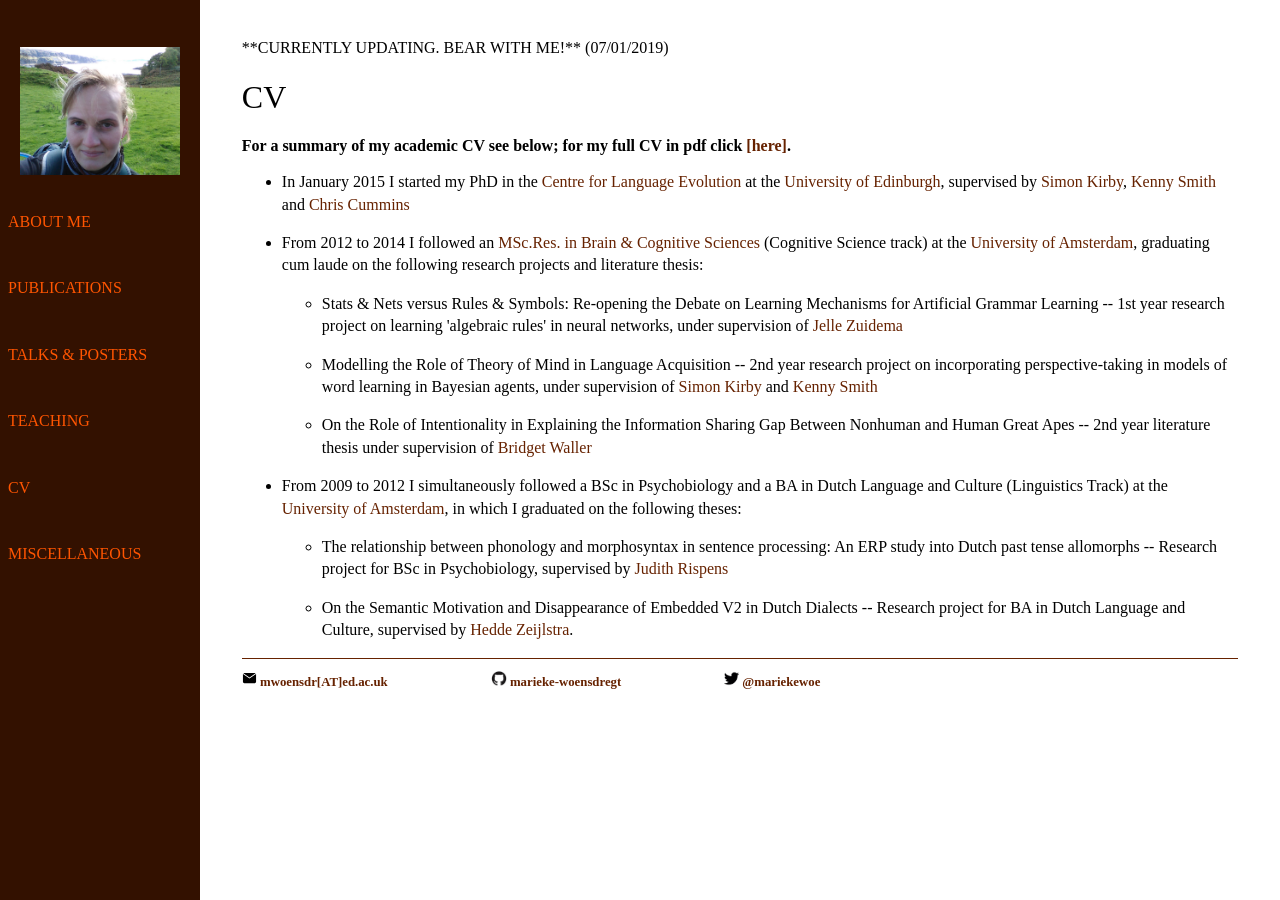
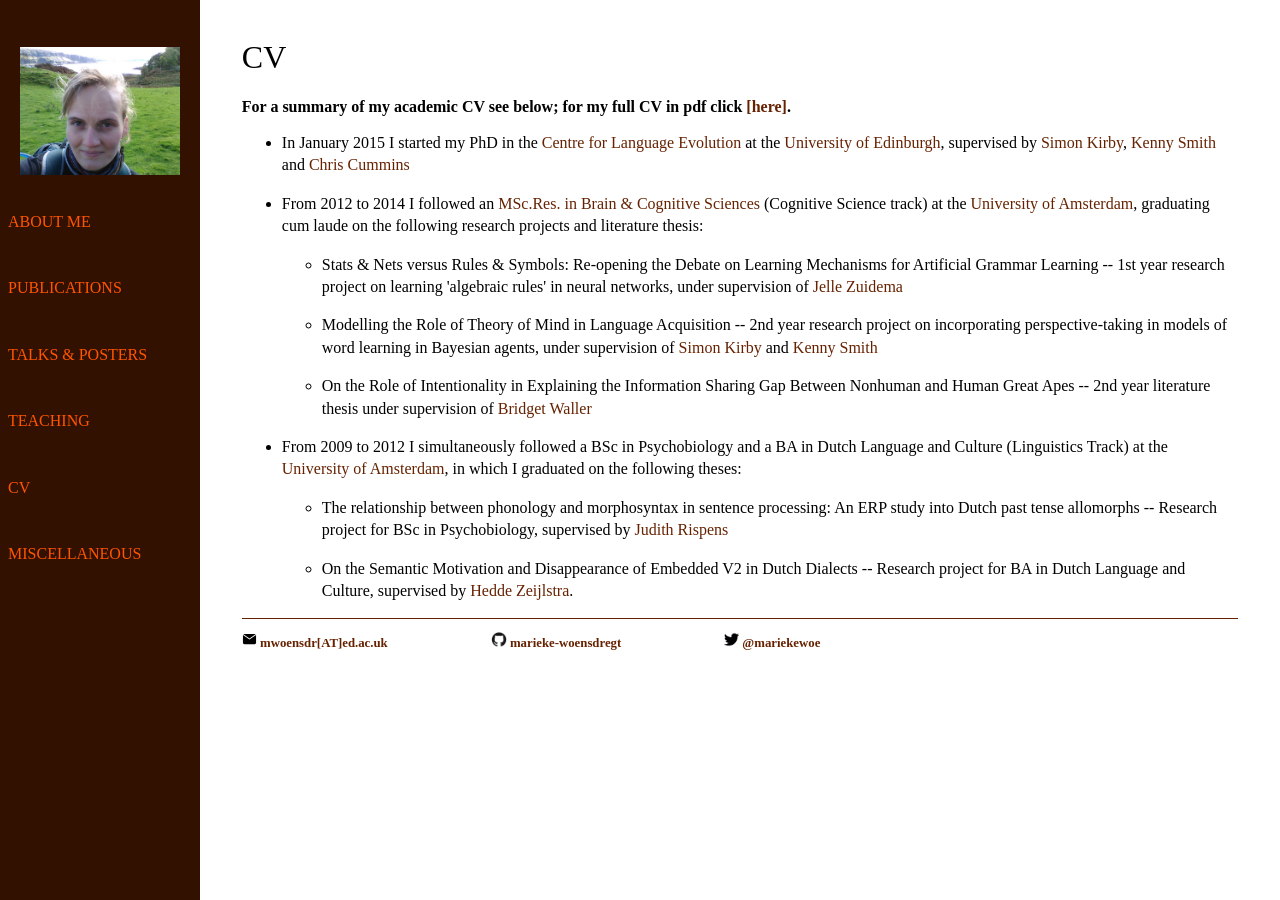
Before and after one commit to marieke-woensdregt/marieke-woensdregt.github.io, a Jekyll site: the page built from cv/index.html, in a window 1280 px wide. Built offline with Jekyll 4.4.1, drawn with Linux system fonts in a browser that asks for light colours.

Commit message:
Update index.html

```diff
--- a/cv/index.html
+++ b/cv/index.html
@@ -3,7 +3,6 @@ layout: default
 title: CV
 ---
 <div class="blurb">
-	<h4> **Currently updating. Bear with me!** (07/01/2019) </h4>
 	<h1>CV</h1>
 	<h3> For a summary of my academic CV see below; for my full CV in pdf click
 		<A HREF="https://github.com/marieke-woensdregt/marieke-woensdregt.github.io/blob/master/pdfs/cv_M_Woensdregt.pdf">
```
